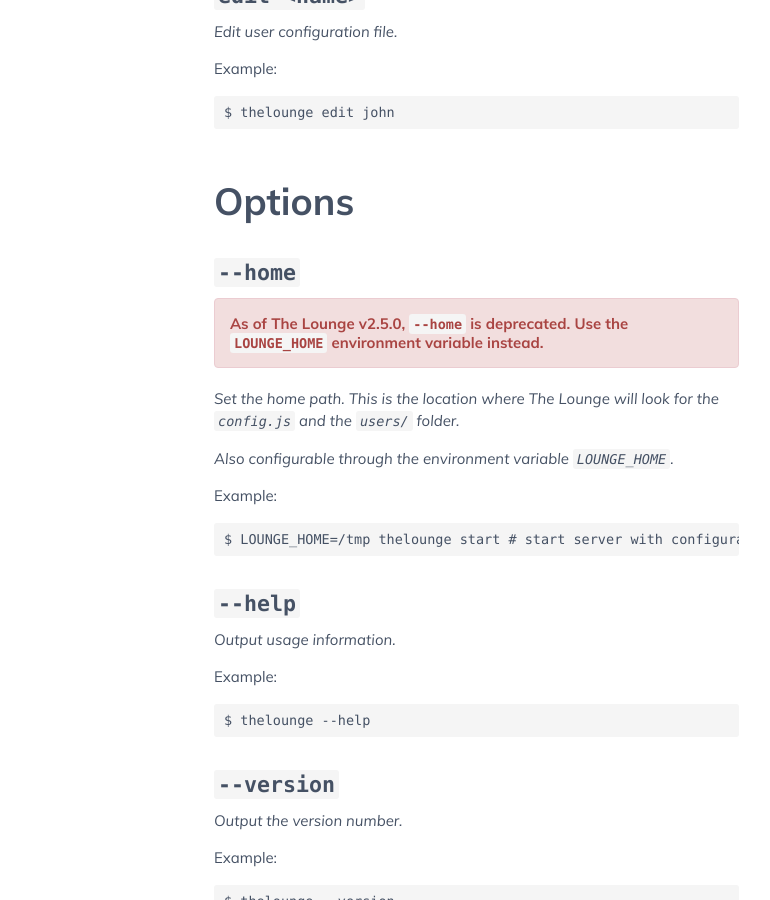
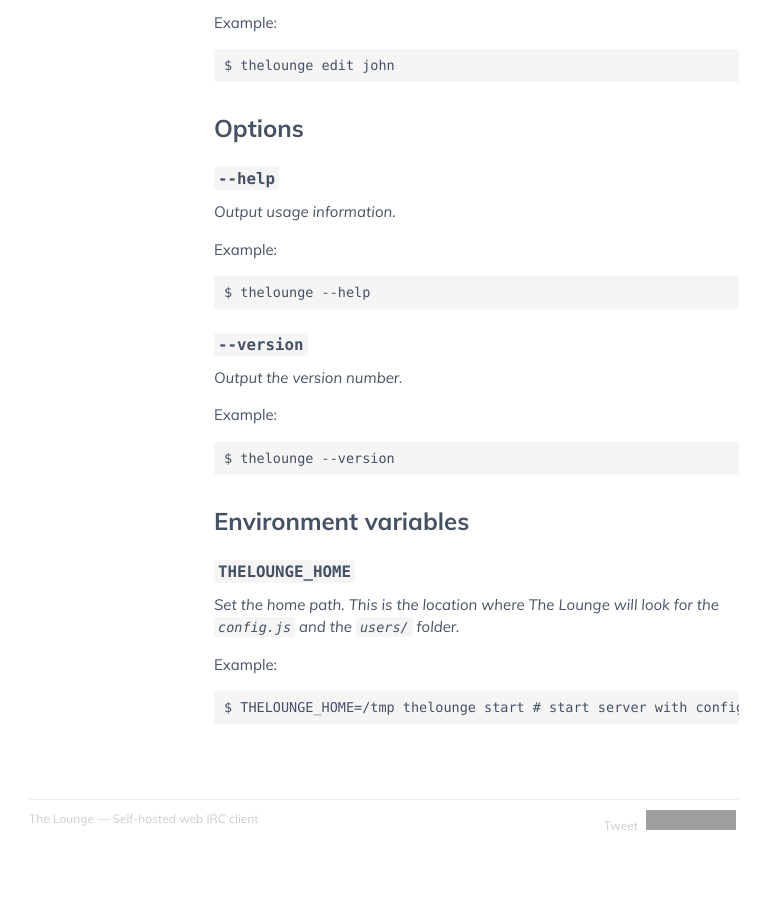
Before and after one commit to thelounge/thelounge.github.io, a Jekyll site: the page built from _docs/usage.md, in a window 1280 px wide and 900 px high, scrolled down 1564 px. Shown: the whole window, without its empty margins (256-1026 px from the left). Built offline with Jekyll 4.4.1, drawn with Linux system fonts in a browser that asks for light colours; comment, search, counter and statistics services are not loaded; grey boxes are pictures that could not be loaded.

Commit message:
Switch former `--home` option to `THELOUNGE_HOME` environment variable

````diff
--- a/_docs/usage.md
+++ b/_docs/usage.md
@@ -29,7 +31,7 @@
 - `--public`
 - `--private`
 
-## `config`
+### `config`
 
 _Open the configuration file._
 
@@ -39,7 +41,7 @@
 $ thelounge config
 ```
 
-## `list`
+### `list`
 
 _List all existing users._
 
@@ -49,7 +51,7 @@
 $ thelounge list
 ```
 
-## `add <name>`
+### `add <name>`
 
 _Add a new user._
 
@@ -59,7 +61,7 @@
 $ thelounge add john
 ```
 
-## `remove <name>`
+### `remove <name>`
 
 _Remove an existing user._
 
@@ -69,7 +71,7 @@
 $ thelounge remove john
 ```
 
-## `reset <name>`
+### `reset <name>`
 
 _Reset user password._
 
@@ -79,7 +81,7 @@
 $ thelounge reset john
 ```
 
-## `edit <name>`
+### `edit <name>`
 
 _Edit user configuration file._
 
@@ -89,25 +91,9 @@
 $ thelounge edit john
 ```
 
-# Options
+## Options
 
-## `--home`
-
-<div class="alert alert-danger" role="alert">
-    <strong>As of The Lounge v2.5.0, <code>--home</code> is deprecated. Use the <code>LOUNGE_HOME</code> environment variable instead.</strong>
-</div>
-
-_Set the home path. This is the location where The Lounge will look for the `config.js` and the `users/` folder._
-
-*Also configurable through the environment variable `LOUNGE_HOME`.*
-
-Example:
-
-```
-$ LOUNGE_HOME=/tmp thelounge start # start server with configuration at /tmp/config.js
-```
-
-## `--help`
+### `--help`
 
 _Output usage information._
 
@@ -117,7 +103,7 @@
 $ thelounge --help
 ```
 
-## `--version`
+### `--version`
 
 _Output the version number._
 
@@ -126,3 +112,16 @@
 ```
 $ thelounge --version
 ```
+
+## Environment variables
+
+
+### `THELOUNGE_HOME`
+
+_Set the home path. This is the location where The Lounge will look for the `config.js` and the `users/` folder._
+
+Example:
+
+```
+$ THELOUNGE_HOME=/tmp thelounge start # start server with configuration at /tmp/config.js
+```
````
Also changed, not shown: other parts of _docs/usage.md (+3 -1 lines), _docs/unofficial-install-methods/heroku.md (+2 -2 lines), _docs/users.md (+1 -1 lines).
